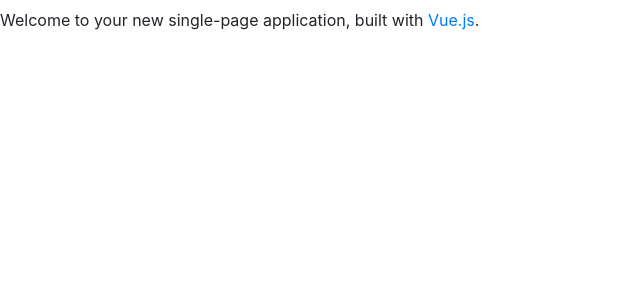
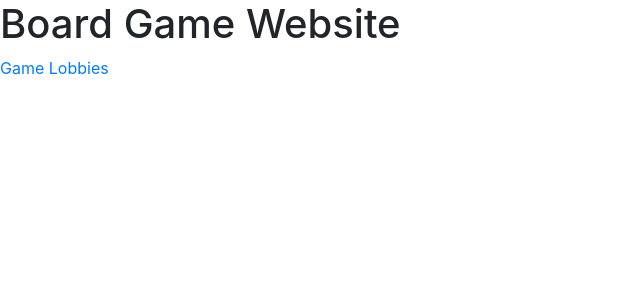
Before and after one commit to OC-Software-Engineering-Project-1/OC-Software-Engineering-Project-1, a Vue app in the folder GameWebsite/VueFrontend/: page /home in a window 1280 px wide. Shown: the top 300 px of the page, without its empty margins (0-640 px from the left). Built offline with nearby package versions, Linux system fonts and the light colour scheme.

Commit message:
Fixed merge issues and moved Game.vue to views folder

```diff
--- a/GameWebsite/VueFrontend/src/App.vue
+++ b/GameWebsite/VueFrontend/src/App.vue
@@ -1,45 +1,8 @@
 <template>
-  <div id="app">
-    <router-view />
-  </div>
+    <div id="app">
+        <router-view />
+    </div>
 </template>
-
-<script src="https://unpkg.com/vue/dist/vue.js"></script>
-<script src="https://unpkg.com/vue-router/dist/vue-router.js"></script>
-<script>
-    import Home from './views/Home.vue';
-    import GameLobbies from "./views/GameLobbies.vue";
-    import Game from "./views/Game.vue";
-
-    export default {
-        name: 'app',
-        components: {
-            Home,
-            GameLobbies,
-            Game,
-        },
-        data() {
-            return {
-                lobbyListData: [
-                    {
-                        "gameTitle": "Cryptogram Game",
-                        "occupancy": "1",
-                        "capacity": "2",
-                        "gameID": "00001",
-                        "port": "1111"
-                    },
-                    {
-                        "gameTitle": "Kintsugi",
-                        "occupancy": "3",
-                        "capacity": "4",
-                        "gameID": "00002",
-                        "port": "2222"
-                    }
-                ]
-            }
-        }
-    };
-</script>
 
 <style>
 </style>
--- a/GameWebsite/VueFrontend/src/router/index.js
+++ b/GameWebsite/VueFrontend/src/router/index.js
@@ -2,6 +2,7 @@ import Vue from "vue";
 import VueRouter from "vue-router";
 import Home from "../views/Home.vue";
 import GameLobbies from "../views/GameLobbies.vue";
+import Game from "../views/Game.vue";
 
 Vue.use(VueRouter);
 const routes = [
@@ -14,6 +15,12 @@ const routes = [
         path: "/gamelobbies",
         name: "gamelobbies",
         component: GameLobbies
+    },
+    {
+        path: "/game",
+        name: "game",
+        component: Game,
+        props: true
     },
     {
         path: "/",
--- a/GameWebsite/VueFrontend/src/views/GameLobbies.vue
+++ b/GameWebsite/VueFrontend/src/views/GameLobbies.vue
@@ -13,8 +13,25 @@
 <script>
     export default {
         name: 'GameLobbies',
-        props: {
-            lobbyList: Array
+        data() {
+            return {
+                lobbyList: [
+                    {
+                        "gameTitle": "Cryptogram Game",
+                        "occupancy": "1",
+                        "capacity": "2",
+                        "gameID": "00001",
+                        "port": "1111"
+                    },
+                    {
+                        "gameTitle": "Kintsugi",
+                        "occupancy": "3",
+                        "capacity": "4",
+                        "gameID": "00002",
+                        "port": "2222"
+                    }
+                ]
+            }
         }
     };
 </script>
--- a/GameWebsite/VueFrontend/src/views/Home.vue
+++ b/GameWebsite/VueFrontend/src/views/Home.vue
@@ -1,7 +1,9 @@
 <template>
     <div class="home">
-        <h1>{{ title }}</h1>
-        <p>Welcome to your new single-page application, built with <a href="https://vuejs.org" target="_blank">Vue.js</a>.</p>
+        <h1>Board Game Website</h1>
+        <p>
+            <router-link :to="{ name: 'gamelobbies', params: { lobbyList: lobbyListData }}">Game Lobbies</router-link>
+        </p>
     </div>
 </template>
 
@@ -14,6 +16,21 @@
     };
 </script>
 
+<script src="https://unpkg.com/vue/dist/vue.js"></script>
+<script src="https://unpkg.com/vue-router/dist/vue-router.js"></script>
+<script>
+    import GameLobbies from "./GameLobbies.vue";
+    import Game from "./Game.vue";
+
+    export default {
+        name: 'Home',
+        components: {
+            GameLobbies,
+            Game,
+        }
+    };
+</script>
+
 <!-- Add "scoped" attribute to limit CSS to this component only -->
 <style scoped>
 </style>
```
Also changed, not shown: GameWebsite/VueFrontend/src/views/Game.vue (renamed from GameWebsite/VueFrontend/src/components/Game.vue), 15 other files (tests, documents, lock files or other folders). Lines whose indentation alone changed are shown as unchanged.
